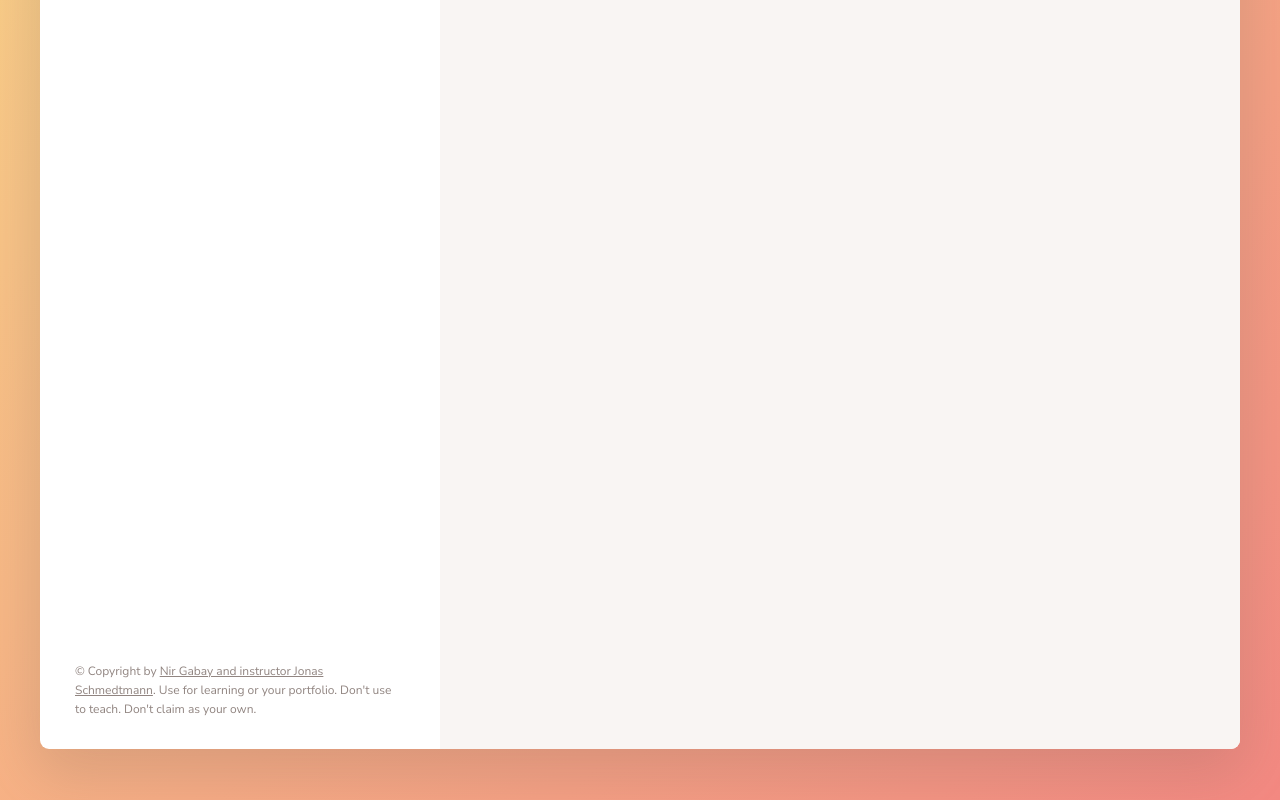
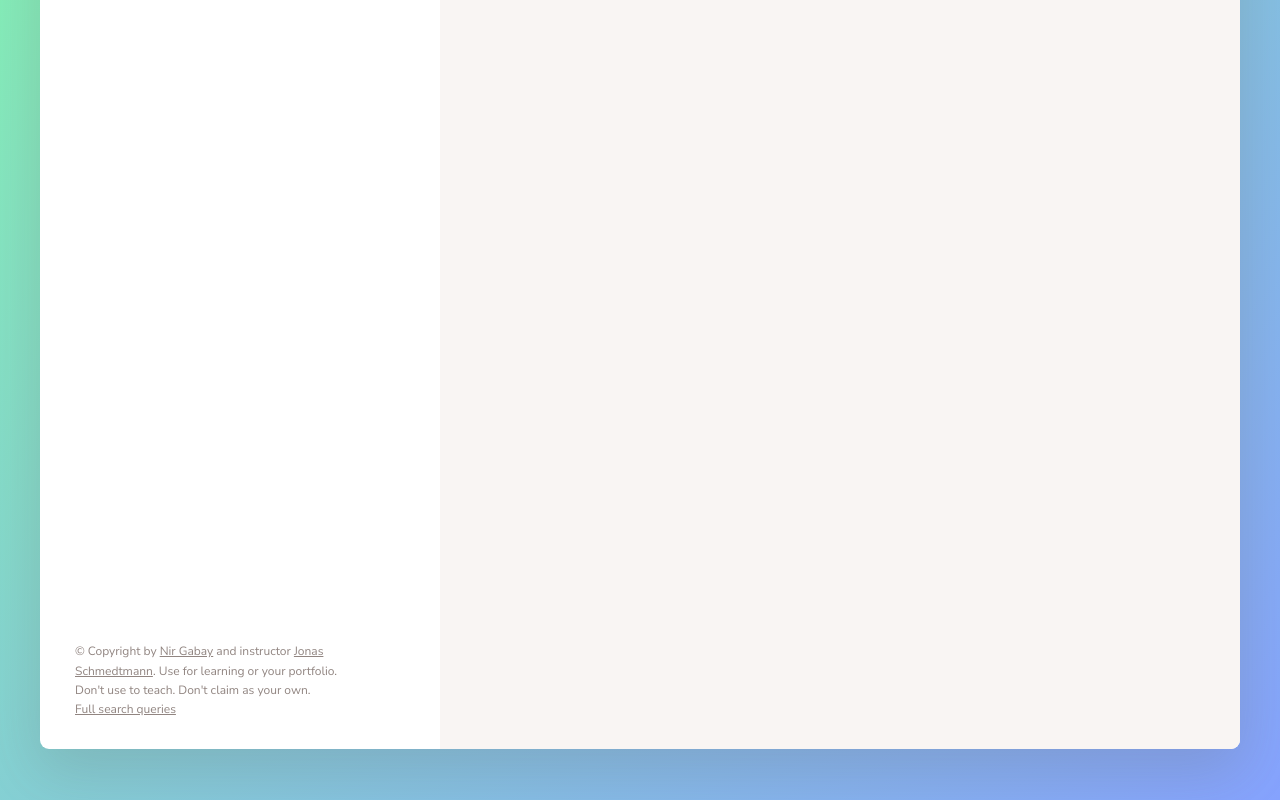
Before and after one commit to nirg122/forkify-final, a website built with Parcel: page index.html in a window 1280 px wide. Shown: the part 472-1272 px from the top of the page. Built offline with nearby package versions, Linux system fonts and the light colour scheme; no server answers.

Commit message:
clean unnecessary code, add aniCopy, bg color

```diff
--- a/index.html
+++ b/index.html
@@ -13,7 +13,7 @@
     <link rel="stylesheet" href="src/sass/main.scss" />
     <script type="module" defer src="src/js/controller.js"></script>
 
-    <title>forkify // Search over 1,000,000 recipes</title>
+    <title>forkify // Search over 1,000 recipes</title>
   </head>
 
   <body>
@@ -24,7 +24,7 @@
           <input
             type="text"
             class="search__field"
-            placeholder="Search over 1,000,000 recipes..."
+            placeholder="Search keywords like 'pasta, pizza, burger, etc..' "
           />
           <button class="btn search__btn">
             <svg class="search__icon">
@@ -123,13 +123,23 @@
 
         <p class="copyright">
           &copy; Copyright by
+          <a class="link" target="_blank" href="https://github.com/nirg122/"
+            >Nir Gabay</a
+          >
+          and instructor
           <a
-            class="twitter-link"
+            class="link"
             target="_blank"
-            href="https://github.com/nirg122/"
-            >Nir Gabay and instructor Jonas Schmedtmann</a
-          >. Use for learning or your portfolio. Don't use to teach. Don't claim
-          as your own.
+            href="https://twitter.com/jonasschmedtman"
+            >Jonas Schmedtmann</a
+          >. Use for learning or your portfolio.<br />Don't use to teach. Don't
+          claim as your own.<br />
+          <a
+            class="link"
+            target="_blank"
+            href="https://forkify-api.herokuapp.com/phrases.html"
+            >Full search queries</a
+          >
         </p>
       </div>
 
--- a/src/js/controller.js
+++ b/src/js/controller.js
@@ -6,11 +6,8 @@ import resultsView from './views/resultsView.js';
 import paginationView from './views/paginationView.js';
 import bookmarksView from './views/bookmarksView.js';
 import addRecipeView from './views/addRecipeView.js';
+import View from './views/View.js';
 import { async } from 'regenerator-runtime';
-
-// if (module.hot) {
-//   module.hot.accept();
-// }
 
 const controlRecipes = async function () {
   try {
@@ -53,7 +50,7 @@ const controlSearchResults = async function () {
     // 4) Render initial pagination buttons
     paginationView.render(model.state.search);
   } catch (err) {
-    console.log(err);
+    resultsView.render(err);
   }
 };
 
@@ -96,7 +93,6 @@ const controlAddRecipe = async function (newRecipe) {
 
     // Upload the new recipe data
     await model.uploadRecipe(newRecipe);
-    console.log(model.state.recipe);
 
     // Render recipe
     recipeView.render(model.state.recipe);
@@ -120,14 +116,13 @@ const controlAddRecipe = async function (newRecipe) {
   }
 };
 
-const pasta = async function () {
-  await model.loadSearchResults('pasta');
-  // 3) Render results
-  resultsView.render(model.getSearchResultsPage());
+const antiCopying = function (e) {
+  e.preventDefault();
+  const selection = document.getSelection();
+  e.clipboardData.setData('text/plain', '');
+};
 
-  // 4) Render initial pagination buttons
-  paginationView.render(model.state.search);
-};
+const mainView = new View();
 
 const init = function () {
   bookmarksView.addHandlerRender(controlBookmarks);
@@ -137,6 +132,7 @@ const init = function () {
   searchView.addHandlerSearch(controlSearchResults);
   paginationView.addHandlerClick(controlPagination);
   addRecipeView.addHandlerUpload(controlAddRecipe);
-  pasta();
+  mainView.addHandlerAntiCopy(antiCopying);
 };
+
 init();
--- a/src/js/model.js
+++ b/src/js/model.js
@@ -51,7 +51,6 @@ export const loadSearchResults = async function (query) {
     state.search.query = query;
 
     const data = await AJAX(`${API_URL}?search=${query}&key=${KEY}`);
-    // console.log(data);
 
     state.search.results = data.data.recipes.map(rec => {
       return {
--- a/src/js/views/View.js
+++ b/src/js/views/View.js
@@ -2,6 +2,7 @@ import icons from 'url:../../img/icons.svg'; // Parcel 2
 
 export default class View {
   _data;
+  _htmlElement = document.querySelector('html');
 
   /**
    * Render the received object to the DOM
@@ -23,6 +24,12 @@ export default class View {
 
     this._clear();
     this._parentElement.insertAdjacentHTML('afterbegin', markup);
+  }
+
+  addHandlerAntiCopy(handler) {
+    this._htmlElement.addEventListener('copy', function (e) {
+      handler(e);
+    });
   }
 
   update(data) {
--- a/src/js/views/addRecipeView.js
+++ b/src/js/views/addRecipeView.js
@@ -1,5 +1,4 @@
 import View from './View.js';
-import icons from 'url:../../img/icons.svg'; // Parcel 2
 
 class AddRecipeView extends View {
   _parentElement = document.querySelector('.upload');
--- a/src/js/views/bookmarksView.js
+++ b/src/js/views/bookmarksView.js
@@ -1,6 +1,5 @@
 import View from './View.js';
 import previewView from './previewView.js';
-import icons from 'url:../../img/icons.svg'; // Parcel 2
 
 class BookmarksView extends View {
   _parentElement = document.querySelector('.bookmarks__list');
--- a/src/js/views/paginationView.js
+++ b/src/js/views/paginationView.js
@@ -1,5 +1,5 @@
 import View from './View.js';
-import icons from 'url:../../img/icons.svg'; // Parcel 2
+import icons from 'url:../../img/icons.svg';
 
 class PaginationView extends View {
   _parentElement = document.querySelector('.pagination');
--- a/src/js/views/previewView.js
+++ b/src/js/views/previewView.js
@@ -1,5 +1,5 @@
 import View from './View.js';
-import icons from 'url:../../img/icons.svg'; // Parcel 2
+import icons from 'url:../../img/icons.svg';
 
 class PreviewView extends View {
   _parentElement = '';
--- a/src/js/views/recipeView.js
+++ b/src/js/views/recipeView.js
@@ -1,7 +1,5 @@
 import View from './View.js';
-
-// import icons from '../img/icons.svg'; // Parcel 1
-import icons from 'url:../../img/icons.svg'; // Parcel 2
+import icons from 'url:../../img/icons.svg';
 import { Fraction } from '../fractional';
 
 class RecipeView extends View {
--- a/src/js/views/resultsView.js
+++ b/src/js/views/resultsView.js
@@ -1,6 +1,5 @@
 import View from './View.js';
 import previewView from './previewView.js';
-import icons from 'url:../../img/icons.svg'; // Parcel 2
 
 class ResultsView extends View {
   _parentElement = document.querySelector('.results');
--- a/src/sass/_base.scss
+++ b/src/sass/_base.scss
@@ -1,7 +1,7 @@
 // $color-primary: #f59a83;
 $color-primary: #f38e82;
-$color-grad-1: #fbdb89;
-$color-grad-2: #f48982;
+$color-grad-1: #85ffaa;
+$color-grad-2: #86a3ff;
 
 $color-grey-light-1: #f9f5f3; // Light background
 $color-grey-light-2: #f2efee; // Light lines
--- a/src/sass/_header.scss
+++ b/src/sass/_header.scss
@@ -31,7 +31,7 @@
     font-family: inherit;
     color: inherit;
     font-size: 1.7rem;
-    width: 30rem;
+    width: 40rem;
 
     &:focus {
       outline: none;
--- a/src/sass/_preview.scss
+++ b/src/sass/_preview.scss
@@ -37,11 +37,11 @@
       position: absolute;
       top: 0;
       left: 0;
-      background-image: linear-gradient(
-        to right bottom,
-        $color-grad-1,
-        $color-grad-2
-      );
+      // background-image: linear-gradient(
+      //   to right bottom,
+      //   $color-grad-1,
+      //   $color-grad-2
+      // );
       opacity: 0.4;
     }
 
--- a/src/sass/_recipe.scss
+++ b/src/sass/_recipe.scss
@@ -17,11 +17,11 @@
       position: absolute;
       top: 0;
       left: 0;
-      background-image: linear-gradient(
-        to right bottom,
-        $color-grad-1,
-        $color-grad-2
-      );
+      // background-image: linear-gradient(
+      //   to right bottom,
+      //   $color-grad-1,
+      //   $color-grad-2
+      // );
       opacity: 0.6;
     }
   }
--- a/src/sass/_searchResults.scss
+++ b/src/sass/_searchResults.scss
@@ -49,8 +49,8 @@
   padding: 0 3.5rem;
   margin-top: 4rem;
 
-  .twitter-link:link,
-  .twitter-link:visited {
+  .link:link,
+  .link:visited {
     color: $color-grey-dark-2;
   }
 }
```
